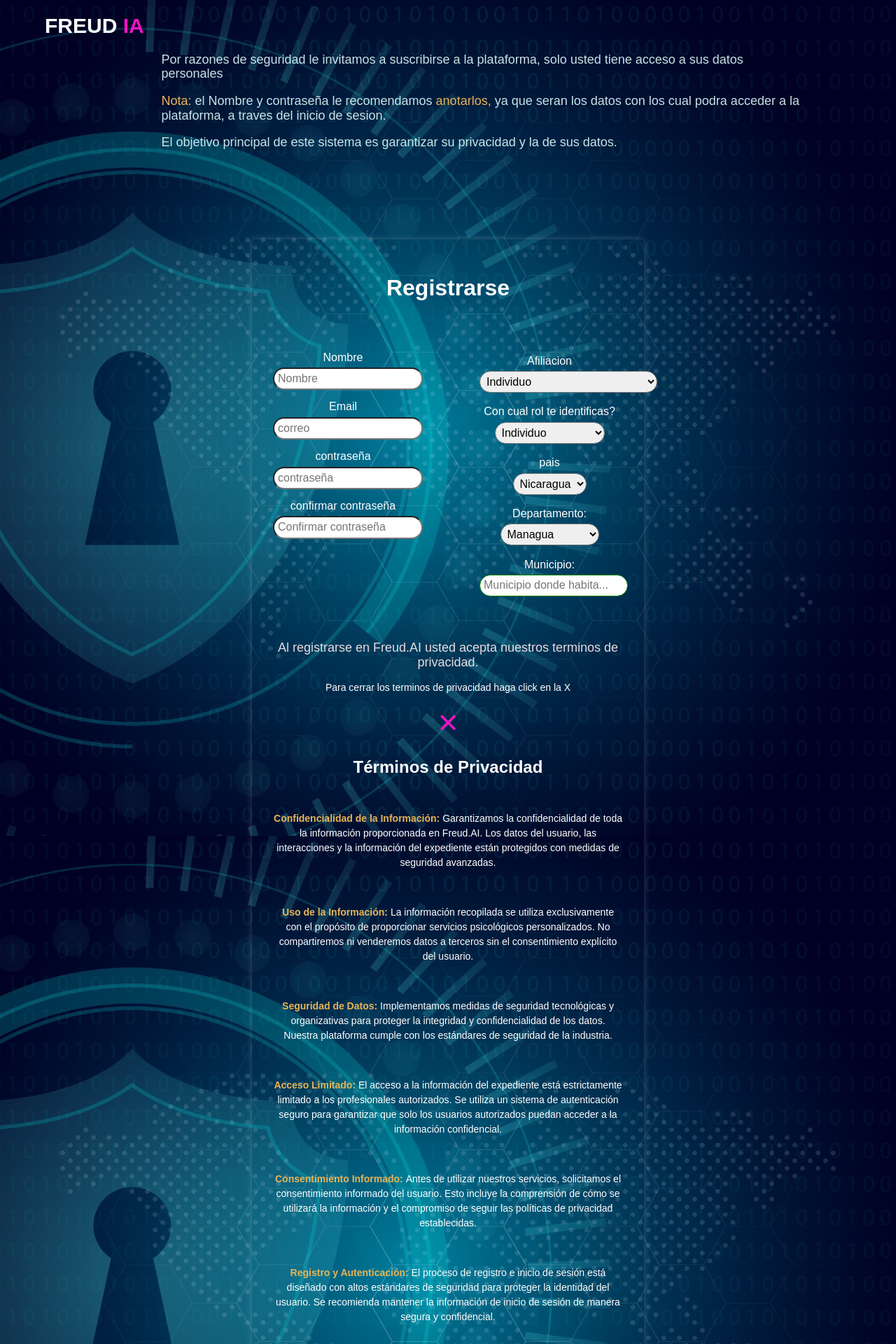
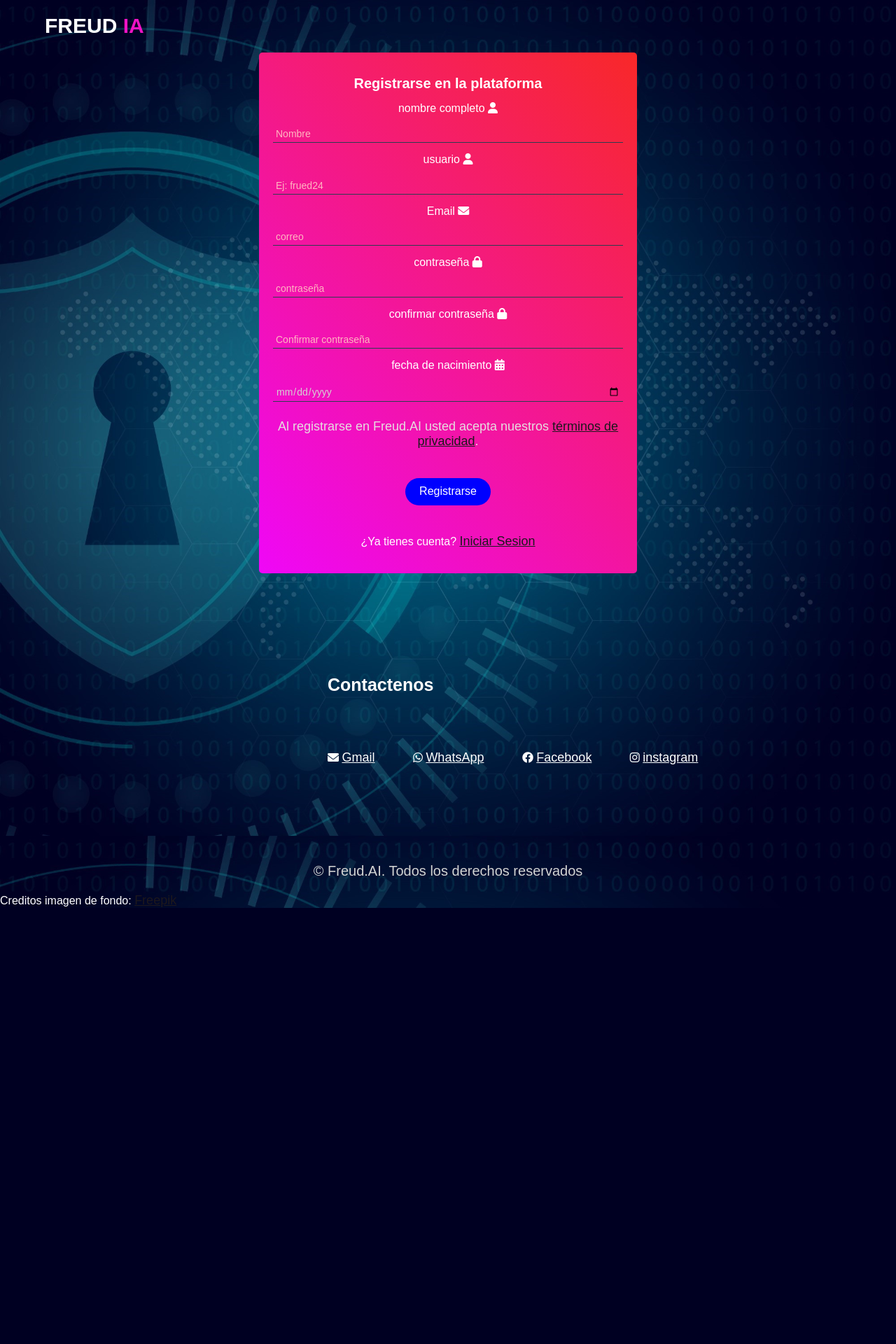
Before and after one commit to elmerurbina/freud-ai, a Flask app: page /register_user in a window 1280 px wide. Shown: the top 1920 px of the page at 70% size. After the commit the page ends 1297 px from the top, so only its background shows below. Run offline with Flask 3, Linux system fonts and the light colour scheme.

Commit message:
Freud AI

```diff
--- a/static/register.css
+++ b/static/register.css
@@ -22,20 +22,50 @@ span {
     color: #EE13C4;
 }
 
+h1{font-size: 20px;
+margin-bottom: 15px;}
+
+.fields {
+
+    overflow: hidden;
+}
+
+.field input {
+    width: 100%;
+    padding: 4px;
+    margin-bottom: 10px;
+    border: none;
+    border-bottom: 1px solid #2c3e50;
+    font-size: 14px;
+    box-sizing: border-box;
+    background-color: transparent; /* Set background to transparent */
+    outline: none; /* Remove the default input focus outline */
+}
+
+
+.field input:focus {
+    border-bottom: 1px solid #3498db;
+}
+
+.field input::placeholder {
+    color: lightpink;
+}
+
 .container {
     max-width: 500px;
     margin: 0 auto;
     padding: 30px;
     border-radius: 5px;
-    box-shadow: 0 0 10px rgba(255, 255, 255, 0.2);
+
 }
 
 .container {
     text-align: center;
     color: white;
-    padding: 30px;
+    padding: 20px;
     display: flex;
     flex-direction: column;
+    background: linear-gradient(45deg, #ef07f7, #f82828);
 
 }
 
@@ -43,42 +73,29 @@ span {
     display: flex;
     flex-direction: row;
     justify-content: space-between;
-width: 100%;
-margin-top: 10%;
+    width: 100%;
+    margin-top: 10%;
 }
 
 
-.form-group {
-    margin-bottom: 15px;
-    width: 100%; }
-
-.form-group-left,
-.form-group-right {
-    flex: 1;
-    width: 48%;
-}
-
-.form-group-right {margin-left: 18%;
-    padding: 5px;
-    width: 40%;
-}
-
 label {
     display: block;
-    margin-bottom: 5px;
+    margin-bottom: 15px;
+    font-size: 16px;
+    text-align: center;
+   color: white;
 }
 
 input {
-    width: 100%;
-    padding: 5px;
+    width: 50%;
+    padding: 3px;
     margin-bottom: 10px;
-    border-radius: 20px;
+    border-radius: none;
+    font-size: 14px;
+    align-items: center;
+    color: lightgrey;
 }
 
-select {
-    border-radius: 20px;
-    padding: 5px;
-}
 
 button.register {
     margin-top: 5%;
@@ -93,7 +110,7 @@ button.register {
 
 button.register:hover {background-color: red;}
 
-a{color: rgb(231, 181, 87);
+a{color: rgb(29, 24, 29);
     font-size: 18px;
 }
 
@@ -113,28 +130,11 @@ padding-top: 100px;}
         margin-bottom: 20px;
         }
 
-        span.warning{color: rgb(231, 181, 87);}
+        span.warning{color: rgb(87, 173, 231);}
         span.anotar{color: rgb(231, 181, 87);}
 
 
-        p.uno{margin-left: 18%;
-        margin-right: 10%;
-    margin-top: 1%;
-font-size: 18px;
-color: rgba(224, 255, 255, 0.884);}
-
-p.dos{margin-left: 18%;
-    margin-right: 10%;
-font-size: 18px;
-color: rgba(224, 255, 255, 0.884);}
-
-p.tres{margin-left: 18%;
-    margin-right: 10%;
-font-size: 18px;
-color: rgba(224, 255, 255, 0.884);
-margin-bottom: 10%;}
-
-a:hover{color: rgb(247, 10, 10);}
+a:hover{color: rgb(238, 178, 178);}
 
 
 p.privacy{color:rgb(230, 221, 224);
--- a/templates/register.html
+++ b/templates/register.html
@@ -14,22 +14,8 @@
     <h1  class="logo">Freud&nbsp;<span>IA</span></h1>
 
 
-    <p class="uno">Por razones de seguridad le invitamos a suscribirse a la plataforma, solo usted tiene acceso a sus datos personales
-    </p>
-
-    <p class="dos"> <span class="warning">Nota: </span> el Nombre y contraseña le recomendamos <span class="anotar">anotarlos,</span> ya que seran los datos con los cual podra acceder
-        a la plataforma, a traves del inicio de sesion.
-    </p>
-
-    <p class="tres">El objetivo principal de este sistema es garantizar su privacidad y la de sus datos.</p>
-
-
-
     <div class="container">
-        <h1>Registrarse</h1>
-
-
-
+        <h1>Registrarse en la plataforma</h1>
 
         <form method="POST" action="{{ url_for('register_user') }}" id="register">
 
@@ -37,141 +23,65 @@
 
 
 
-            <div class="registration-form">
+            <div class="fields"></div>
 
 
-                <div class="form-group form-group-left">
-                    <label for="name">Nombre</label>
+                <div class="field">
+
+                    <label for="name">nombre completo <i class="fa-solid fa-user"></i></label>
                     <input type="text" id="name" name="name" placeholder="Nombre" required>
                     <span class="error message"></span>
 
-                    <label for="email">Email</label>
+
+                    <label for="name">usuario  <i class="fa-solid fa-user"></i></label>
+                    <input type="text" id="user" name="name" placeholder="Ej: frued24" required>
+                    <span class="error message"></span>
+
+
+                    <label for="email">Email  <i class="fa-solid fa-envelope"></i></label>
                     <input type="email" id="email" name="email" placeholder="correo" required>
                     <span class="error message"></span>
 
-                    <label for="password">contraseña</label>
+
+
+
+                    <label for="password">contraseña <i class="fa-solid fa-lock"></i></label>
                     <input type="password" id="password" name="password" placeholder="contraseña" required>
                     <span class="error message"></span>
 
-                    <label for="repeat_password">confirmar contraseña</label>
+
+                    <label for="repeat_password">confirmar contraseña <i class="fa-solid fa-lock"></i></label>
                     <input type="password" id="repeat_password" name="repeat_password" placeholder="Confirmar contraseña" required>
+                    <span class="error message"></span>
+
+
+
+                    <label for="repeat_password">fecha de nacimiento <i class="fa-solid fa-calendar-days"></i></label>
+                    <input type="date" id="date" name="date" required>
                     <span class="error message"></span>
 
                 </div>
 
 
-            <div class="form-group form-group-right">
 
 
-                <label for="affiliation">Afiliacion</label>
-                <select id="affilliation" name="affiliation">
-                    <option value="individuo">Individuo</option>
-                    <option value="clinica">Clinica privada</option>
-                    <option value="hospital">Hospital</option>
-                    <option value="medico">Medico privado</option>
-                    <option value="centro">Centro de atencion a pacientes</option>
-                    <option value="evaluaciones">Centro de evaluaciones</option>
-                </select>
-                <br>
-                 <br>
-                <label for="role">Con cual rol te identificas?</label>
-                <select id="role" name="role">
-                    <option value="individuo">Individuo</option>
-                    <option value="administrador">Gerente / director</option>
-                    <option value="medico">Medico</option>
-                    <option value="otro">Medico privado</option>
-                    <option value="otro">Enfermer@</option>
-                </select>
-                <br>
-                <br>
-                <label for="pais">pais</label>
-                <select id="pais" name="pais">
-                    <option value="nicaragua">Nicaragua</option>
-                    <option value="otro">Otro</option>
-                </select>
-                <br>
-                 <br>
+        <p class="privacy">
+            Al registrarse en Freud.AI usted acepta nuestros <a href="http://127.0.0.1:5000/freud#privacyModal">términos de privacidad</a>. <br>
+        </p>
 
-                <label for="departamento">Departamento: </label>
-                <select id="departamento" name="departamento">
-                    <option value="managua">Managua</option>
-                    <option value="masaya">Masaya</option>
-                    <option value="matagalpa">Matagalpa</option>
-                    <option value="madriz">Madriz</option>
-                    <option value="chontales">Chontales</option>
-                    <option value="boaco">Boaco</option>
-                    <option value="granada">Granada</option>
-                    <option value="leon">Leon</option>
-                    <option value="chinandega">Chinandega</option>
-                    <option value="rivas">Rivas</option>
-                    <option value="nuevaSegovia">Nueva Segovia</option>
-                    <option value="esteli">Esteli</option>
-                    <option value="rioSanJuan">Rio San Juan</option>
-                    <option value="carazo">Carazo</option>
-                    <option value="jinotega">Jinotega</option>
-                    <option value="atlanticoNorte">Atlantico Norte</option>
-                    <option value="atlanticoSur">Atlantico Sur</option>
-                    <option value="otro">Otro</option>
-                </select>
-                <br>
-                <br>
-                <label for="municipio">Municipio: </label>
-                <input type="text" id="municipio" name="municipio" placeholder="Municipio donde habita...">
-                <br>
-                 <br>
-            </div>
+        <button name="Register" class="register" type="submit">Registrarse</button>
+
+        <p>¿Ya tienes cuenta? <a href="{{ url_for('login_account') }} ">Iniciar Sesion</a></p>
+    </div>
 
         </div>
 
-        <p class="privacy">Al registrarse en Freud.AI usted acepta nuestros terminos de privacidad. <br>
-       </p>
 
-       <p class="cerrar"> Para cerrar los terminos de privacidad haga click en la X</p>
-
-        <div id="privacyModal" class="modal">
-            <div class="modal-content">
-                <span class="close" onclick="closePrivacyModal()">&times;</span>
-                <h2>Términos de Privacidad</h2>
-
-                <p class="privacidad"><b>Confidencialidad de la Información: </b> Garantizamos la confidencialidad de toda la información proporcionada en Freud.AI.
-                    Los datos del usuario, las interacciones y la información del expediente están protegidos con medidas de seguridad avanzadas.</p>
-                    <p class="privacidad"> <b>Uso de la Información: </b> La información recopilada se utiliza exclusivamente con el propósito de proporcionar servicios psicológicos personalizados.
-                        No compartiremos ni venderemos datos a terceros sin el consentimiento explícito del usuario.
-                        </p>
-
-                        <p class="privacidad"><b>Seguridad de Datos: </b>Implementamos medidas de seguridad tecnológicas y organizativas para proteger la integridad y confidencialidad de los datos.
-                            Nuestra plataforma cumple con los estándares de seguridad de la industria.</p>
-
-                            <p class="privacidad"><b>Acceso Limitado: </b>El acceso a la información del expediente está estrictamente limitado a los profesionales autorizados.
-                                Se utiliza un sistema de autenticación seguro para garantizar que solo los usuarios autorizados puedan acceder a la información confidencial.</p>
-
-                                <p class="privacidad"><b>Consentimiento Informado: </b> Antes de utilizar nuestros servicios, solicitamos el consentimiento informado del usuario.
-                                     Esto incluye la comprensión de cómo se utilizará la información y el compromiso de seguir las políticas de privacidad establecidas.</p>
-
-                                     <p class="privacidad"><b>Registro y Autenticación: </b> El proceso de registro e inicio de sesión está diseñado
-                                        con altos estándares de seguridad para proteger la identidad del usuario.
-                                         Se recomienda mantener la información de inicio de sesión de manera segura y confidencial.</p>
-
-                                         <p class="privacidad"><b>Retención de Datos: </b> Mantenemos los datos del usuario durante
-                                            el tiempo necesario para cumplir con los objetivos establecidos.
-                                             Se brinda la opción de eliminar la cuenta y los datos personales en cualquier momento.</p>
-
-                                             <p class="privacidad"><b>Actualizaciones de Privacidad: </b>Nos comprometemos a informar a los usuarios sobre cualquier
-                                                 cambio en nuestras políticas de privacidad.
-                                                 Las actualizaciones se comunicarán de manera clara y transparente.</p>
-
-
-            </div>
-        </div>
-
-            <button name="Register" class="register" type="submit">Registrarse</button>
         </form>
 
-
+    </div>
         <script type="text/javascript" src="{{ url_for('static', filename='validation_register.js') }}"></script>
 
-        <p>¿Ya tienes cuenta? <a href="{{ url_for('login_account') }} ">Iniciar Sesion</a></p>
-    </div>
 
     <div class="contacto " id="ayuda">
         <h3 >Contactenos</h3>
@@ -195,7 +105,7 @@
 
 
     <footer>
-        <p>&copy; 2023 Freud.AI.  Todos los derechos reservados</p>
+        <p>&copy; Freud.AI.  Todos los derechos reservados</p>
     </footer>
 
     Creditos imagen de fondo:  <a href="https://www.freepik.com/free-vector/dark-blue-security-background_1140343.htm#query=logout%20background&position=18&from_view=search&track=ais&uuid=b0e26011-e11e-4e90-8600-74e39007f3ed">Freepik</a>
```
Also changed, not shown: static/validation_register.js (+32 -9 lines).
